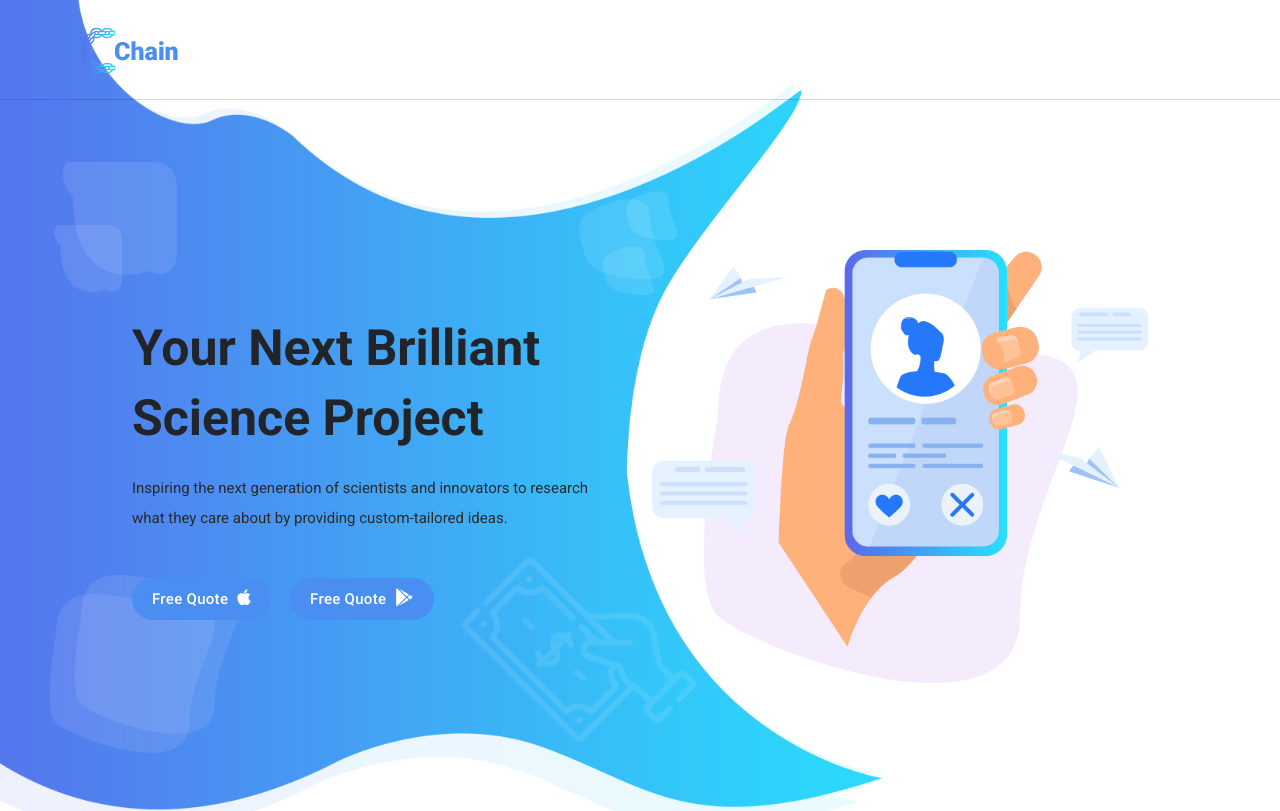
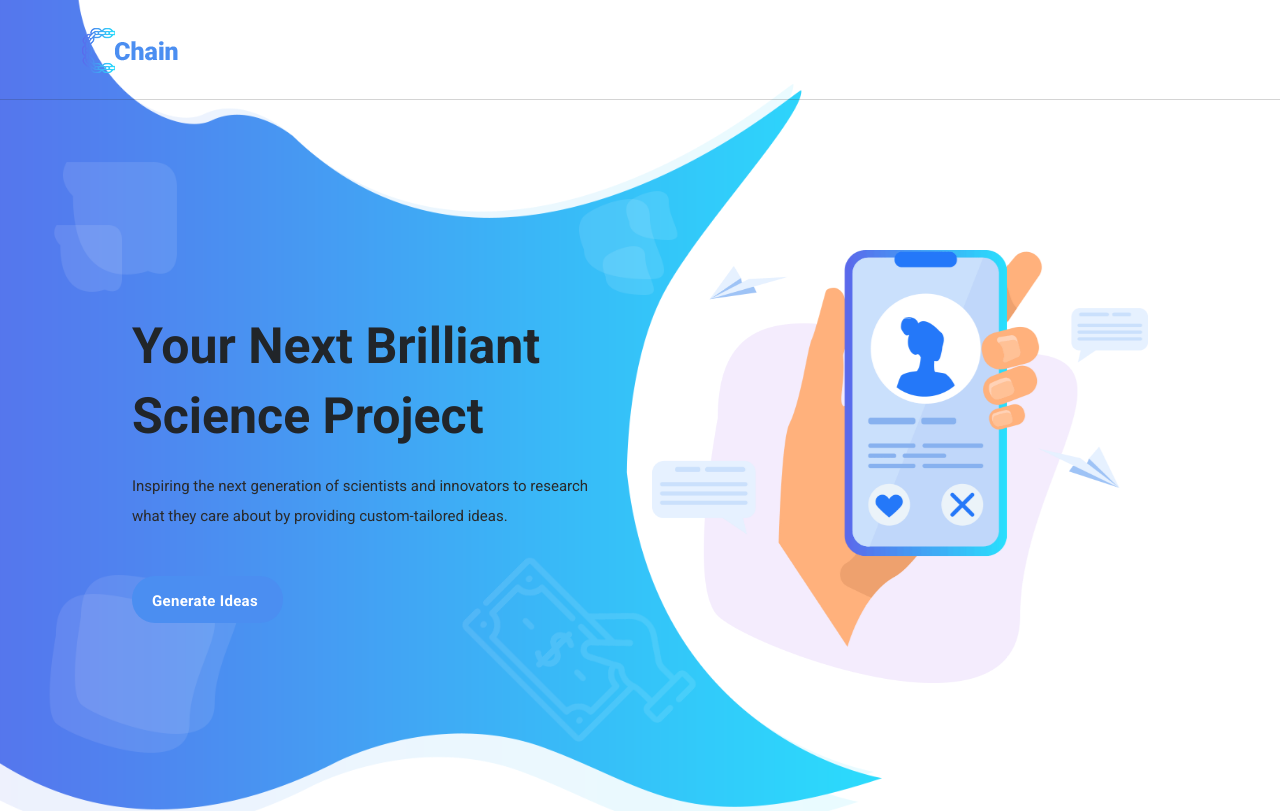
Before and after one commit to Supernova-45/scispire, a plain HTML site: page index.html in a window 1280 px wide. Shown: the top 811 px of the page. Drawn offline with Linux system fonts and the light colour scheme.

Commit message:
Changed generate button

```diff
--- a/index.html
+++ b/index.html
@@ -93,12 +93,9 @@ https://templatemo.com/tm-570-chain-app-dev
                     <h2>Your Next Brilliant Science Project</h2>
                     <p>Inspiring the next generation of scientists and innovators to research what they care about by providing custom-tailored ideas.</p>
                   </div>
-                  <div class="col-lg-12">
+                  <div class="col-lg-12 ">
                     <div class="white-button first-button scroll-to-section">
-                      <a href="#contact">Free Quote <i class="fab fa-apple"></i></a>
-                    </div>
-                    <div class="white-button scroll-to-section">
-                      <a href="#contact">Free Quote <i class="fab fa-google-play"></i></a>
+                      <a href=""><b>Generate Ideas</b><i></i></a>
                     </div>
                   </div>
                 </div>
```
